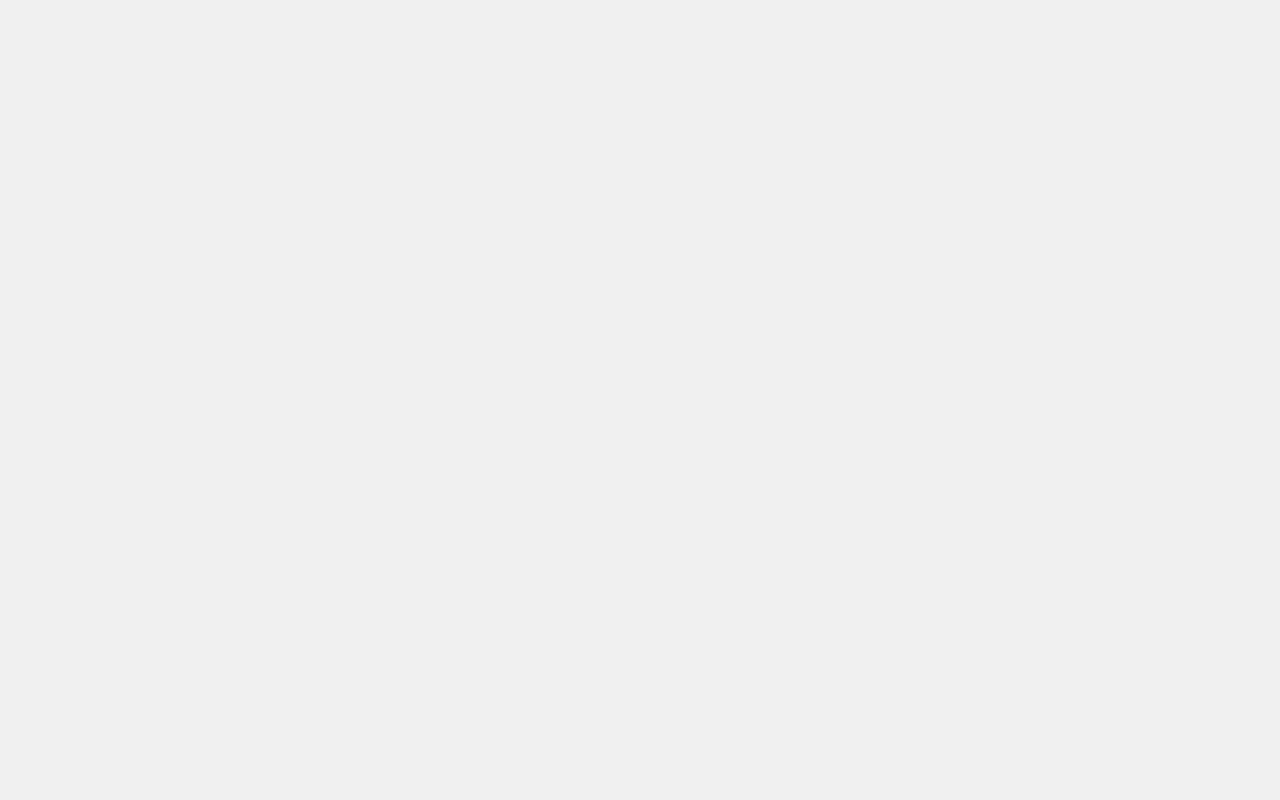
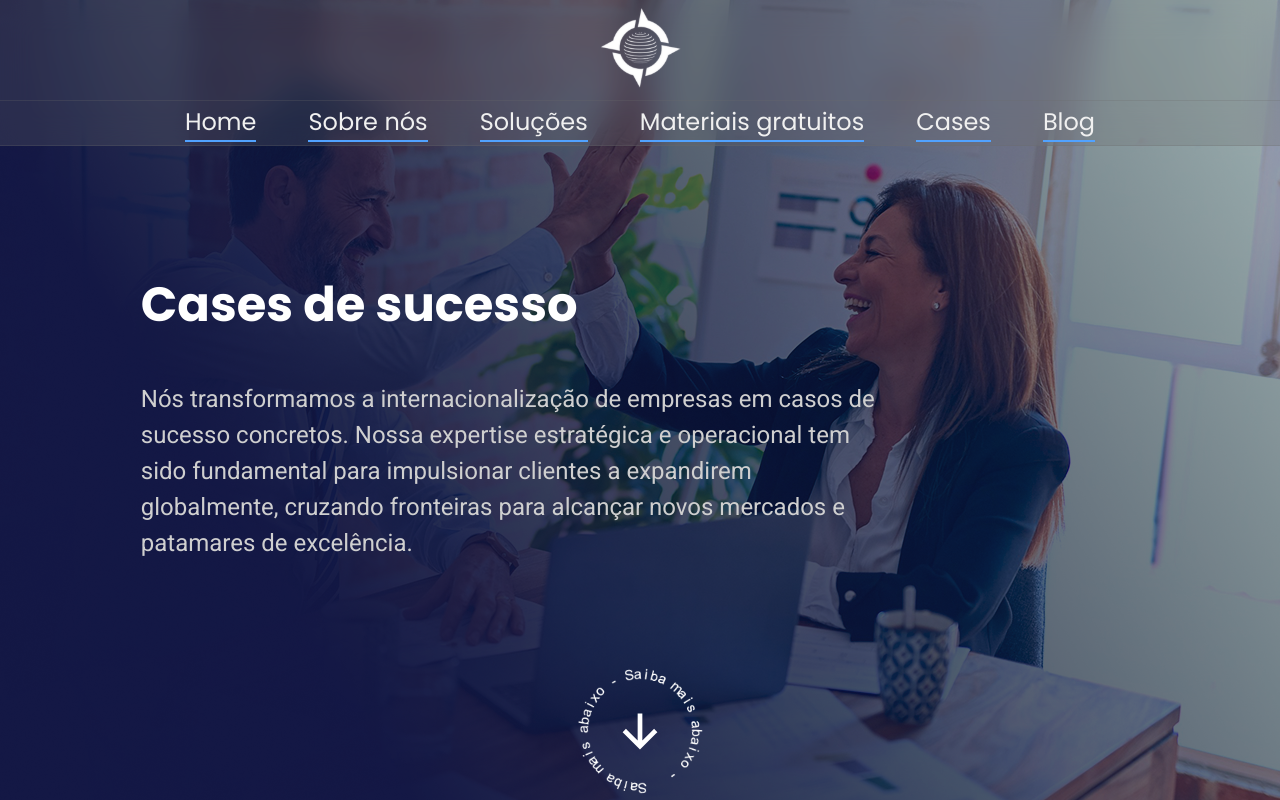
Before and after one commit to knex-projects/eleven-lp, a React (Vite) app in the folder FrontEnd/: page /Cases in a window 1280 px wide. Before the commit this address had no page. Shown: the top 800 px of the page. Built offline with nearby package versions, Linux system fonts and the light colour scheme.

Commit message:
feat: implement hero section of cases page

```diff
--- a/FrontEnd/src/App.tsx
+++ b/FrontEnd/src/App.tsx
@@ -5,6 +5,7 @@ import Solutions from './pages/Solutions';
 import { FullscreenLoading } from '@/components/ui/loading';
 import { useLoading } from '@/hooks/useLoading';
 import Materials from './pages/Materials';
+import Cases from './pages/Cases/Cases';
 
 function App() {
     const isLoading = useLoading();
@@ -20,6 +21,7 @@ function App() {
                 <Route path="/Sobre" element={<About />} />
                 <Route path="/Solucoes" element={<Solutions />} />
                 <Route path="/Materiais" element={<Materials />} />
+                <Route path="/Cases" element={<Cases />} />
             </Routes>
         </BrowserRouter>
     );
--- /dev/null
+++ b/FrontEnd/src/components/Sections/CasesSection/CasesSection.tsx
@@ -0,0 +1,29 @@
+import { IoArrowDownSharp } from 'react-icons/io5'
+import background from '../../../assets/images/backgrounds/sections/cases.png'
+import learnMoreIcon from "@/assets/images/icons/learn-more.png"
+
+export default function CasesSection(){
+    return(
+        <section>
+            <div className="relative w-full h-[870px]  bg-cover bg-center  max-md:h-[745px]  text-white flex justify-evenly items-center pt-[280px] "  style={{ backgroundImage: `url(${background})`}}>
+            <div className="w-[78%]">
+        <div className="">
+          <h1 className="text-[48px] font-bold  max-w-[477px] max-sm:max-w-[318px] max-sm:text-[32px] max-sm:text-start">
+           Cases de sucesso
+          </h1>
+          <div className="max-lg:hidden max-lg:absolute min-w-[80vw]"></div>
+          <h2 className="text-[24px] font-normal  max-w-[740px] pt-10 text-subtext w-[100%] max-sm:max-w-[275px] max-sm:text-[16px] max-md:text-start">
+            Nós transformamos a internacionalização de empresas em casos de sucesso concretos.
+            Nossa expertise estratégica e operacional tem sido fundamental para impulsionar clientes a expandirem globalmente,
+            cruzando fronteiras para alcançar novos mercados e patamares de excelência.
+          </h2>
+        </div>
+        <div className="mt-[20px] h-[300px] flex justify-center relative">
+          <img className="w-[300px] rotating" src={learnMoreIcon} alt="Saiba mais"/>
+          <IoArrowDownSharp className="text-[50px] text-white absolute top-1/2 left-1/2 -translate-x-1/2 -translate-y-1/2"/>
+        </div>
+      </div>
+            </div>
+        </section>
+    )
+}
--- /dev/null
+++ b/FrontEnd/src/pages/Cases/Cases.tsx
@@ -0,0 +1,15 @@
+import Header from "@/components/layout/Header";
+import Footer from "@/components/layout/Footer";
+
+import CasesSection from "@/components/Sections/CasesSection/CasesSection";
+import MaterialsSection from "@/components/Sections/MaterialsSection";
+
+export default function Cases() {
+  return (
+    <>
+      <Header page="cases" />
+      <CasesSection/>
+      <Footer />
+    </>
+  );
+}
```
Also changed, not shown: FrontEnd/src/assets/images/backgrounds/sections/cases.png (added).
